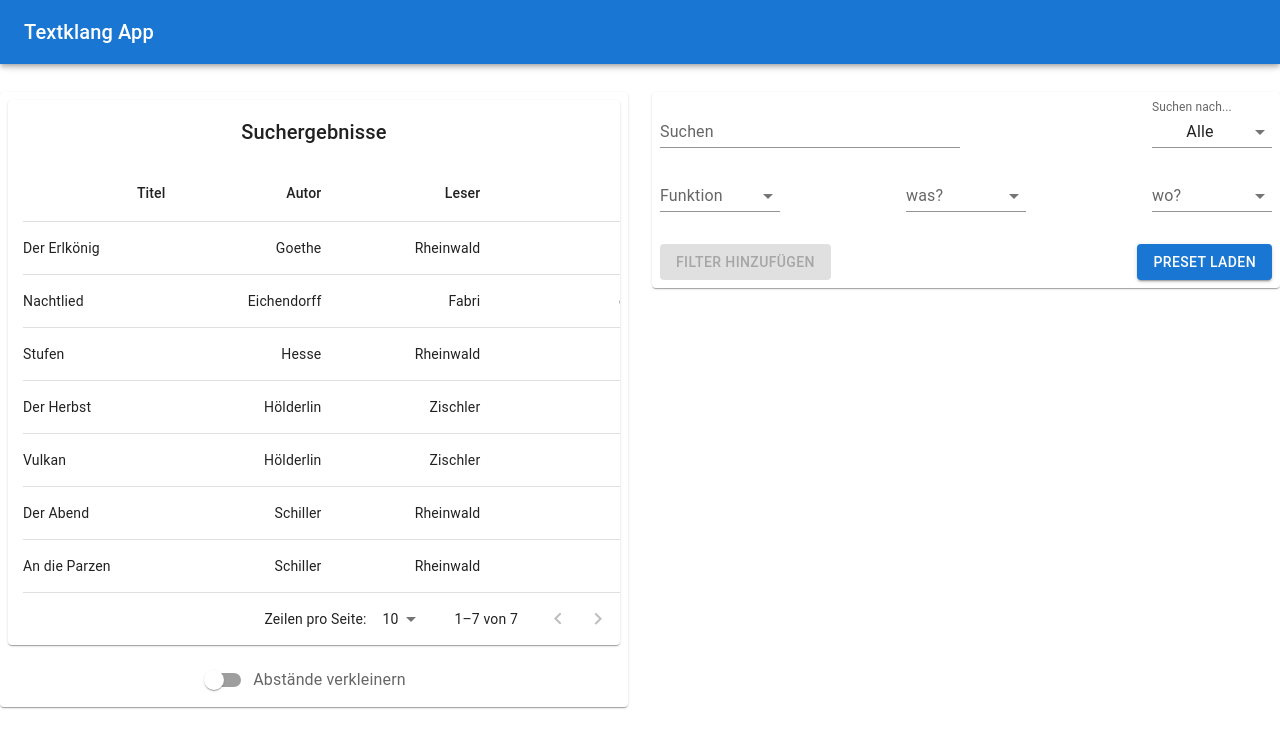
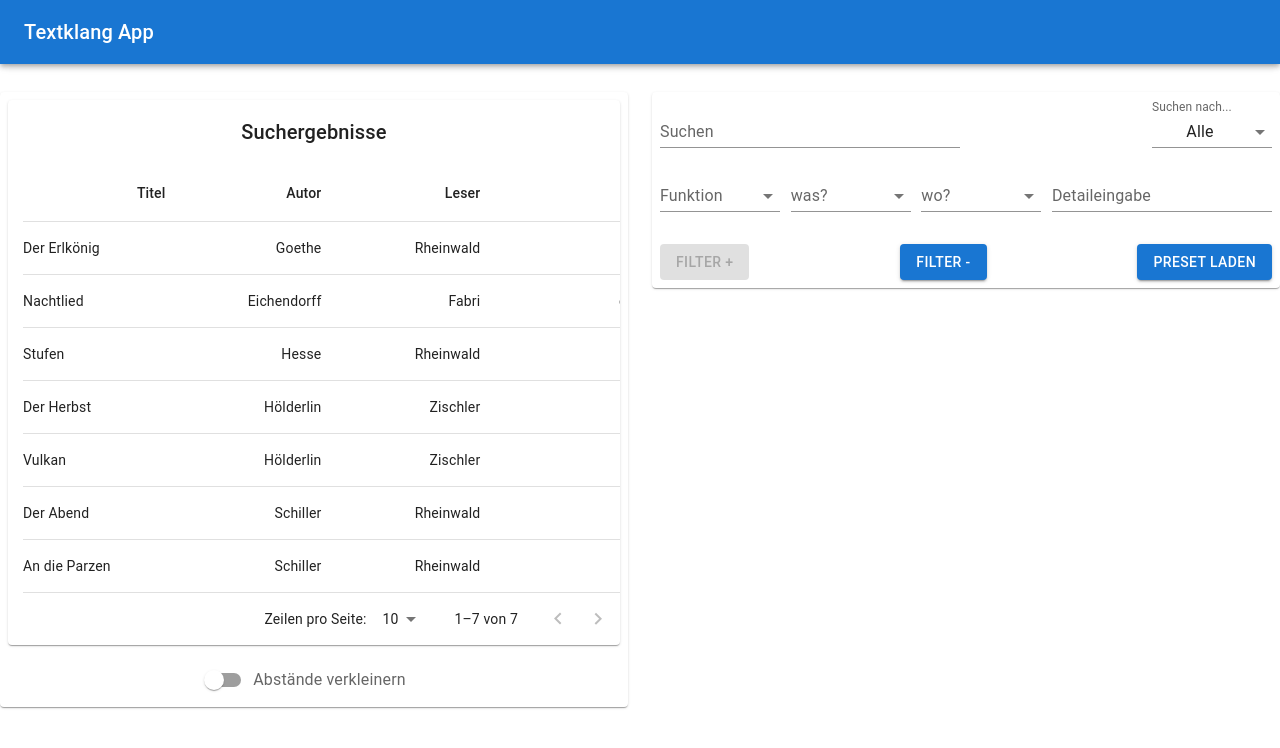
Before and after one commit to fl0r1n9/textklang_app, a React (Create React App) app: page / in a window 1280 px wide. Shown: the top 748 px of the page. Built offline with nearby package versions, Linux system fonts and the light colour scheme.

Commit message:
fix condsearchinput, icons & buttons some reformatting

```diff
--- a/src/components/Condition.jsx
+++ b/src/components/Condition.jsx
@@ -2,12 +2,12 @@
 //conditions constructor
 export default class Condition {
 
-    constructor(func, entity, where) {
-      //  this.first = first;
+    constructor(first, func, entity, where, conditionSearchInput) {
+        this.first = first;
         this.func = func;
         this.entity = entity;
         this.where = where;
-        //this.searchString = searchString;
+        this.conditionSearchInput = conditionSearchInput;
 
     }
 
--- a/src/components/ContentPage.jsx
+++ b/src/components/ContentPage.jsx
@@ -3,6 +3,9 @@ import Box from "@mui/material/Box";
 import Button from "@mui/material/Button";
 import {poems} from "../data/poems"
 import Highlighter from "react-highlight-words";
+import PlayArrowIcon from '@mui/icons-material/PlayArrow';
+import PauseIcon from '@mui/icons-material/Pause';
+
 
 export default function ContentPage(props) {
 
@@ -10,6 +13,14 @@ export default function ContentPage(props) {
     const {id, setId, searchInput} = props;
 
     let displayText;
+
+    //TODO:implement
+    function playFile() {
+    }
+
+    function pauseFile() {
+    }
+
 
     //find and display texts
     for (const key in poems) {
@@ -27,19 +38,23 @@ export default function ContentPage(props) {
 
     return (
         <Box>
-            <h1>{id[0] + " - " + id[1]}</h1>
+            <h3>{id[0] + " - " + id[1]}
+                <PlayArrowIcon style={{cursor: 'pointer'}} onClick={playFile}/>
+                <PauseIcon style={{cursor: 'pointer'}} onClick={pauseFile}/>
+            </h3>
             <style>
                 {`#preline {
           white-space: pre-line;
         }`}
             </style>
             <p id="preline">
+                {/*//TODO: optimize: Highlighter redundant attributes */}
                 <Highlighter
                     searchWords={[searchInput]}
                     autoEscape={true}
                     textToHighlight={displayText}
                 >{displayText}</Highlighter>
-                </p>
+            </p>
 
 
             <Button variant="contained" onClick={() => setId(null)}>Zurück</Button>
--- a/src/components/CreateNewCondition.jsx
+++ b/src/components/CreateNewCondition.jsx
@@ -3,16 +3,23 @@ import Box from "@mui/material/Box";
 import FormControl from "@mui/material/FormControl";
 import {InputLabel, MenuItem, Select} from "@mui/material";
 import Button from "@mui/material/Button";
+import TextField from "@mui/material/TextField";
 
 
 //routine and logic for adding components
 
 export function CreateNewCondition(props) {
 
-    const {handleAddCondition, func, setFunc, entity, setEntity,where,setWhere} = props;
+    const {
+        handleAddCondition, func, setFunc,
+        entity, setEntity,where,setWhere,first,
+        conditionSearchInput,setConditionSearchInput
+    }
+        = props;
 
 
-//first condition
+//editable condition box
+//TODO: differentiate first & other dependencies
     return <div>
         <Box sx={{display: 'flex', justifyContent: 'space-between', mt:2}}>
             <FormControl variant="standard" sx={{minWidth: 120}}>
@@ -55,6 +62,7 @@ export function CreateNewCondition(props) {
                     onChange={(event) => setWhere(event.target.value)}
                     displayEmpty
                 >
+                    <MenuItem value="wayne">egal</MenuItem>
                     <MenuItem value="vers_start">
                         Versbeginn
                     </MenuItem>
@@ -65,12 +73,20 @@ export function CreateNewCondition(props) {
                     <MenuItem value="int_end">Ende Intonationsphrase</MenuItem>
                 </Select>
             </FormControl>
+            <TextField sx={{minWidth: 100}} id="input-for-condition" label="Detaileingabe" variant="standard"
+                       value={conditionSearchInput}
+                       onChange={(event) => setConditionSearchInput(event.target.value)}/>
+
         </Box>
+
+       {/*bottom button row */}
         <Box sx={{display: 'flex', justifyContent: 'space-between', mt:4}}>
-           {/*TODO:||!entity||!where*/}
-            <Button variant="contained" onClick={handleAddCondition} disabled={!func}>Filter
-                hinzufügen</Button>
+            {/*take out ||!entity||!where for debugging*/}
+            <Button variant="contained" onClick={handleAddCondition} disabled={!func||!entity||!where}>Filter
+                +</Button>
 
+            {/*//TODO: these two buttons*/}
+            <Button variant="contained">Filter -</Button>
             <Button variant="contained">Preset laden</Button>
         </Box>
     </div>
--- a/src/components/SearchField.jsx
+++ b/src/components/SearchField.jsx
@@ -24,19 +24,28 @@ export default function SearchField(props) {
     const [conditions, setConditions] = React.useState([]);
 
     //FormControl hooks
+    //TODO: optimize: don't initialize w/ null
+    const [first, setFirst] = React.useState(true);
+
     const [func, setFunc] = React.useState(null);
 
     const [entity, setEntity] = React.useState(null);
 
     const [where,setWhere] = React.useState(null);
 
+    const [conditionSearchInput, setConditionSearchInput] = React.useState('');
+
+
 
 
     const handleAddCondition = () => {
-        setConditions(conditions.concat(new Condition(func, entity, where)));
+        setConditions(conditions.concat(new Condition(first, func, entity, where,conditionSearchInput)));
+        console.log(new Condition(first, func, entity, where,conditionSearchInput));
+        setFirst(false);
         setFunc(null);
         setEntity(null);
         setWhere(null);
+        setConditionSearchInput('');
     }
 
 
@@ -82,9 +91,8 @@ export default function SearchField(props) {
                         value={condition.where}
                         displayEmpty
                     >
-                        <MenuItem value="vers_start">
-                            Versbeginn
-                        </MenuItem>
+                        <MenuItem value="wayne">egal</MenuItem>
+                        <MenuItem value="vers_start">Versbeginn</MenuItem>
                         <MenuItem value="vers_end">Versende</MenuItem>
                         <MenuItem value="str_start">Strophenbeginn</MenuItem>
                         <MenuItem value="str_end">Strophenende</MenuItem>
@@ -92,6 +100,13 @@ export default function SearchField(props) {
                         <MenuItem value="int_end">Ende Intonationsphrase</MenuItem>
                     </Select>
                 </FormControl>
+
+
+
+                <TextField disabled={true} sx={{minWidth: 100}} id="input-for-condition-retro"
+                           variant="standard" label={condition.conditionSearchInput}
+                           value={condition.searchInput}/>
+
             </Box>
         })
     }
@@ -131,7 +146,14 @@ export default function SearchField(props) {
 
             {showConditions()}
             <CreateNewCondition handleAddCondition={handleAddCondition}
-                                conditions={conditions} func={func} setFunc={setFunc} entity={entity} setEntity={setEntity} where={where} setWhere={setWhere}/>
+                                conditions={conditions}
+                                first={first} setFirst={setFirst}
+                                func={func} setFunc={setFunc}
+                                entity={entity} setEntity={setEntity}
+                                where={where} setWhere={setWhere}
+                                conditionSearchInput={conditionSearchInput} setConditionSearchInput={setConditionSearchInput}
+
+            />
 
 
         </div>
--- a/src/components/SearchTable.jsx
+++ b/src/components/SearchTable.jsx
@@ -116,9 +116,8 @@ EnhancedTableToolbar.propTypes = {
 
 export default function SearchTable(props) {
 
-    const {setId, result, searchInput, searchFilter} = props;
-
-
+    //result?
+    const {setId, searchInput, searchFilter} = props;
 
     const [order, setOrder] = React.useState('asc');
     const [orderBy, setOrderBy] = React.useState('calories');
@@ -187,7 +186,6 @@ export default function SearchTable(props) {
     // Avoid a layout jump when reaching the last page with empty rows.
     const emptyRows = page > 0 ? Math.max(0, (1 + page) * rowsPerPage - poems.length) : 0;
 
-    //TODO: search for all by ||
     const filterResults = (poem) => {
         switch (searchFilter) {
             case 'all':
```
Also changed, not shown: src/components/Layout.jsx (+12 -2 lines).
